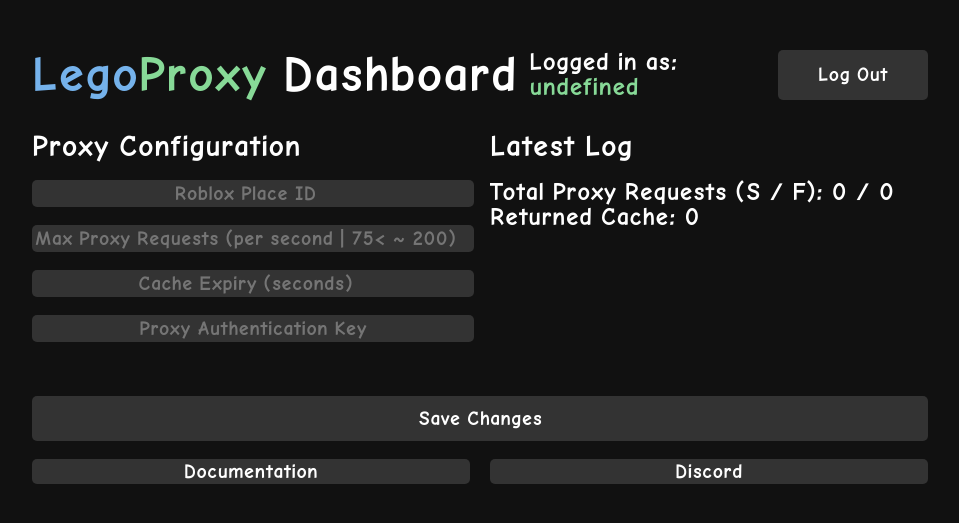
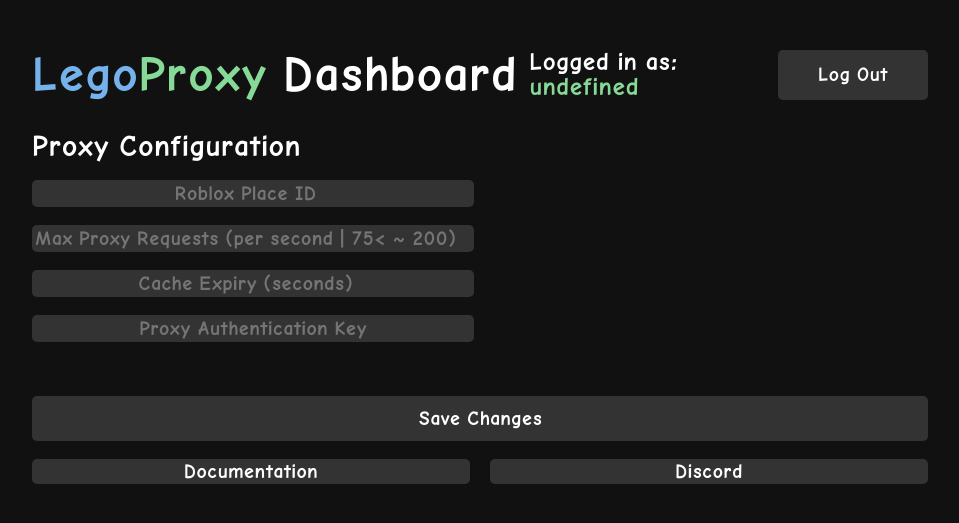
Before and after one commit to nyxical420/LegoProxy, a Python web app: template templates/dashboard.html in a window 1280 px wide. Shown: the top 523 px of the page, without its empty margins (160-1119 px from the left). Run offline with Jinja, Linux system fonts and the light colour scheme; the template is opened without the code that fills it, so the values that code supplies are empty.

Commit message:
Update dashboard.html

```diff
--- a/templates/dashboard.html
+++ b/templates/dashboard.html
@@ -22,13 +22,6 @@
 				<input type="number" id="maxRequests" name="maxRequests" style="border-radius: 5px; height: 25px; width: 100%;" placeholder="Max Proxy Requests (per second | 75< ~ 200)"></input><br><br>
 				<input type="number" id="cacheExpiry" name="cacheExpiry" style="border-radius: 5px; height: 25px; width: 100%;" placeholder="Cache Expiry (seconds)"></input><br><br>
 				<input type="text" id="proxyAuth" name="proxyAuth" style="border-radius: 5px; height: 25px; width: 100%;" placeholder="Proxy Authentication Key"></input><br><br>
-			</div>
-
-			<div class="container">
-				<text style="font-size: 30px;">Latest Log</text><br><br>
-				<text style="font-size: 25px;">Total Proxy Requests (S / F): 0 / 0</text><br>
-				<text style="font-size: 25px;">Returned Cache: 0</text><br>
-
 			</div>
 
 		</div><br><br>
```
